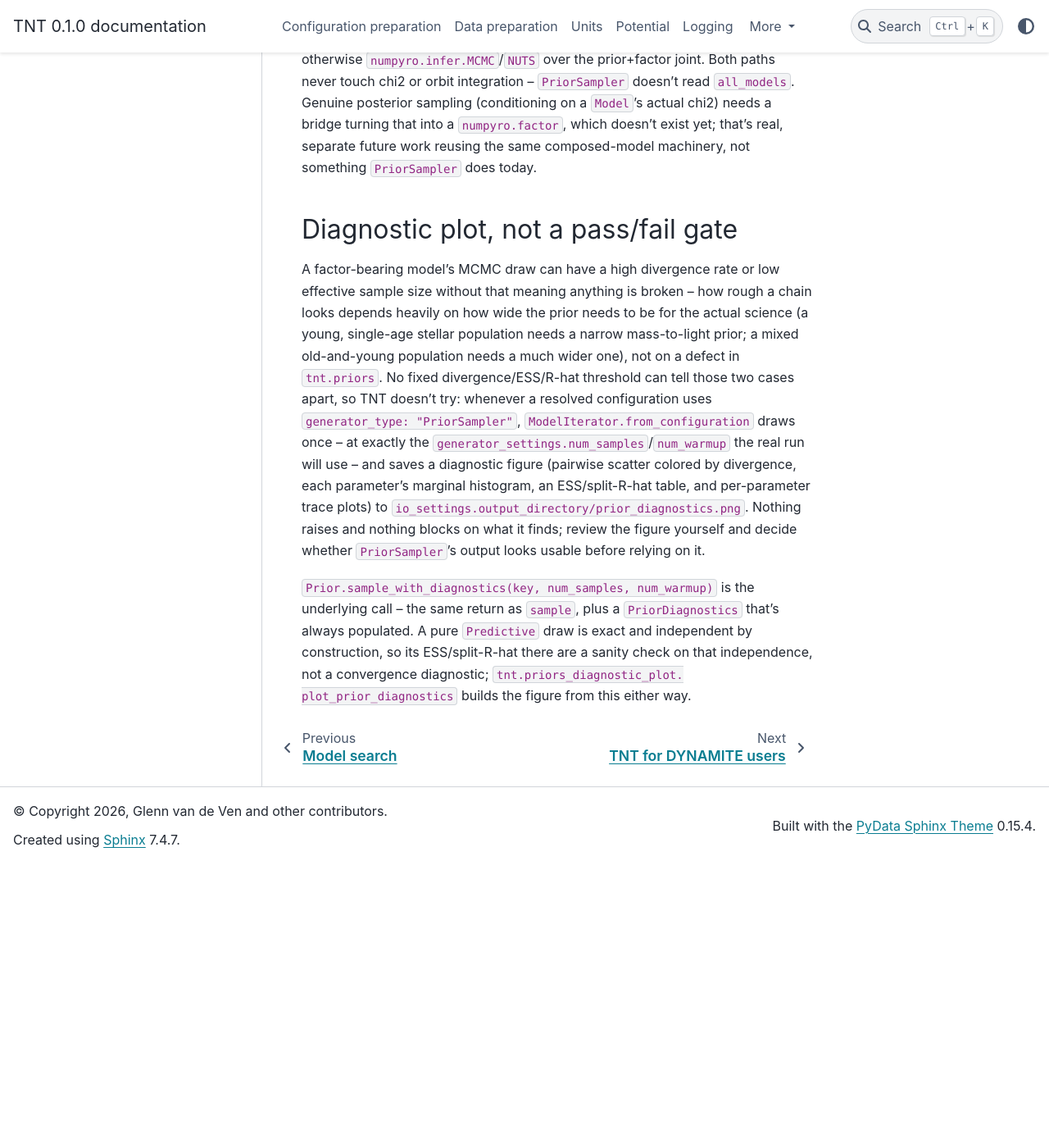
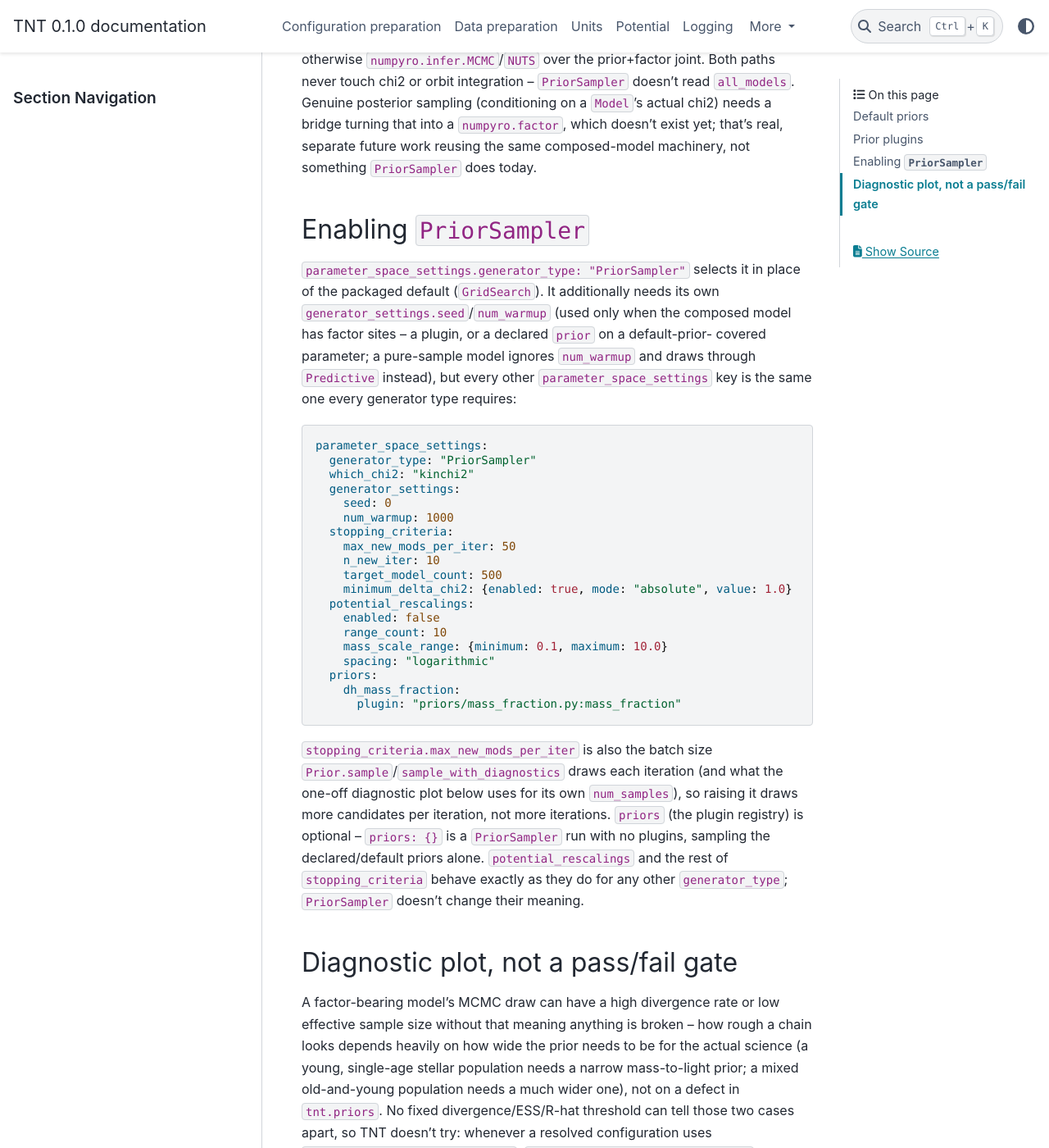
Before and after one commit to dynamics-of-stellar-systems/tnt, a Sphinx documentation site: the page built from docs/source/priors.md, in a window 1280 px wide and 1400 px high, scrolled down 4249 px. Shown: the whole window at 82% size. Built offline with Sphinx 7.4.7 and the PyData theme 0.15.4, drawn with Linux system fonts in a browser that asks for light colours; before the commit the page ends 5302 px from its top, so only the background shows below that; some of the changed text lies outside the part shown.

Commit message:
Fix documentation examples that fail preparation (PR 61 audit F6)
The registries example in configuration.md and all five MGE potential
examples in potential.md declared bare parameter values with neither
fixed: true nor a prior, silently inheriting the packaged
dynamic_object_defaults.parameter.fixed: false default and failing
preparation with "is not fixed and so must declare a prior." Each now
declares fixed: true explicitly, except the two potential.md examples
covered by this branch's own default-prior work (stars_pqu's p/q/u,
bulge_q_min's q_min), which no longer need either and are left as-is with
an explanatory note.

Also rewords configuration.md's stale "generic search-parameter bounds"
claim (the bound validator it described was removed when prior: was
introduced) and adds a new "Enabling PriorSampler" section to priors.md
with a complete, verified parameter_space_settings example -- while
building it, also fixed a related inaccuracy: the diagnostic plot's
num_samples comes from stopping_criteria.max_new_mods_per_iter, not a
nonexistent generator_settings.num_samples the text previously named.

All three edited examples were verified end to end through
Configuration().read(), not just a strict Sphinx build.

````diff
--- a/docs/source/priors.md
+++ b/docs/source/priors.md
@@ -189,6 +189,47 @@
 exist yet; that's real, separate future work reusing the same composed-model
 machinery, not something `PriorSampler` does today.
 
+## Enabling `PriorSampler`
+
+`parameter_space_settings.generator_type: "PriorSampler"` selects it in
+place of the packaged default (`GridSearch`). It additionally needs its own
+`generator_settings.seed`/`num_warmup` (used only when the composed model
+has factor sites -- a plugin, or a declared `prior` on a default-prior-
+covered parameter; a pure-sample model ignores `num_warmup` and draws
+through `Predictive` instead), but every other `parameter_space_settings`
+key is the same one every generator type requires:
+
+```yaml
+parameter_space_settings:
+  generator_type: "PriorSampler"
+  which_chi2: "kinchi2"
+  generator_settings:
+    seed: 0
+    num_warmup: 1000
+  stopping_criteria:
+    max_new_mods_per_iter: 50
+    n_new_iter: 10
+    target_model_count: 500
+    minimum_delta_chi2: {enabled: true, mode: "absolute", value: 1.0}
+  potential_rescalings:
+    enabled: false
+    range_count: 10
+    mass_scale_range: {minimum: 0.1, maximum: 10.0}
+    spacing: "logarithmic"
+  priors:
+    dh_mass_fraction:
+      plugin: "priors/mass_fraction.py:mass_fraction"
+```
+
+`stopping_criteria.max_new_mods_per_iter` is also the batch size
+`Prior.sample`/`sample_with_diagnostics` draws each iteration (and what the
+one-off diagnostic plot below uses for its own `num_samples`), so raising it
+draws more candidates per iteration, not more iterations. `priors` (the
+plugin registry) is optional -- `priors: {}` is a `PriorSampler` run with no
+plugins, sampling the declared/default priors alone. `potential_rescalings`
+and the rest of `stopping_criteria` behave exactly as they do for any other
+`generator_type`; `PriorSampler` doesn't change their meaning.
+
 ## Diagnostic plot, not a pass/fail gate
 
 A factor-bearing model's MCMC draw can have a high divergence rate or low
@@ -200,10 +241,10 @@
 threshold can tell those two cases apart, so TNT doesn't try: whenever a
 resolved configuration uses `generator_type: "PriorSampler"`,
 `ModelIterator.from_configuration` draws once -- at exactly the
-`generator_settings.num_samples`/`num_warmup` the real run will use -- and
-saves a diagnostic figure (pairwise scatter colored by divergence, each
-parameter's marginal histogram, an ESS/split-R-hat table, and
-per-parameter trace plots) to
+`stopping_criteria.max_new_mods_per_iter`/`generator_settings.num_warmup`
+the real run will use -- and saves a diagnostic figure (pairwise scatter
+colored by divergence, each parameter's marginal histogram, an
+ESS/split-R-hat table, and per-parameter trace plots) to
 `io_settings.output_directory/prior_diagnostics.png`. Nothing raises and
 nothing blocks on what it finds; review the figure yourself and decide
 whether `PriorSampler`'s output looks usable before relying on it.
````
Also changed, not shown: aidocs/pr-61-prior-concept-audit.md (+24 -0 lines), docs/source/configuration.md (+15 -9 lines), docs/source/potential.md (+21 -12 lines).
